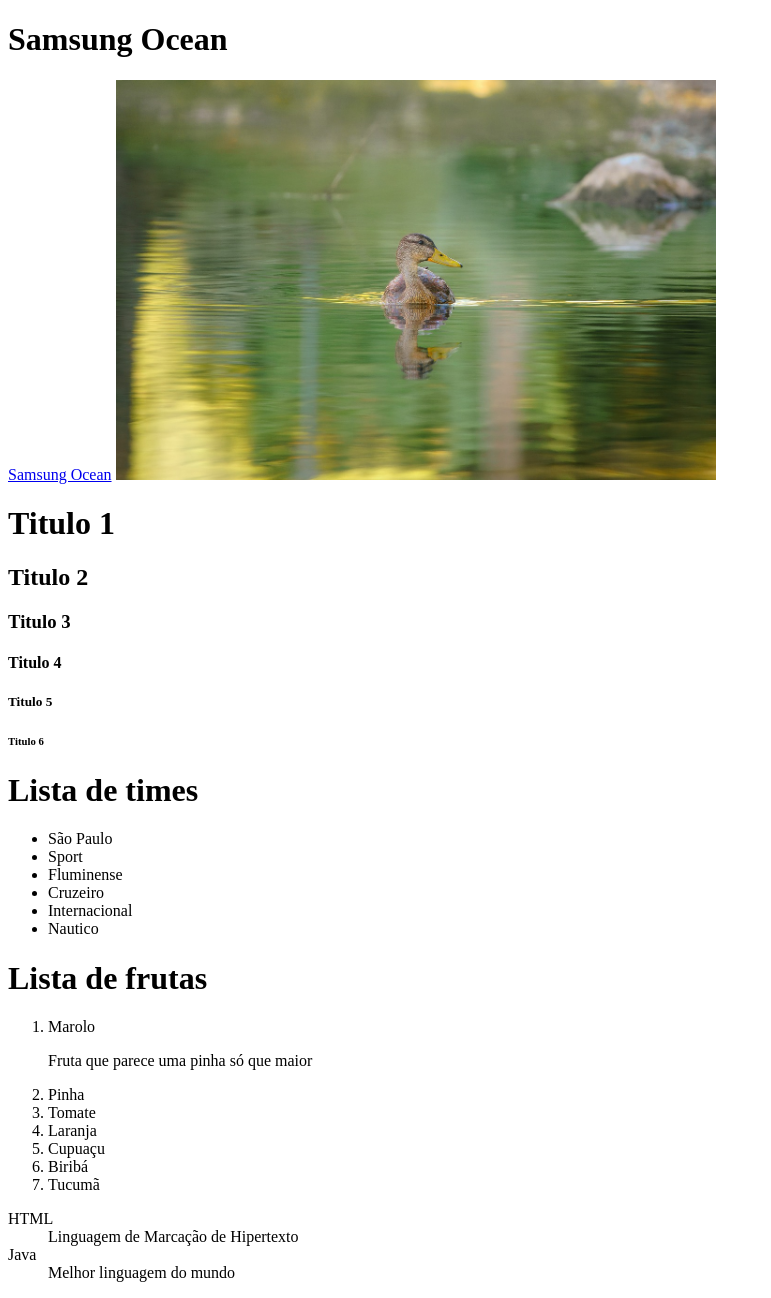
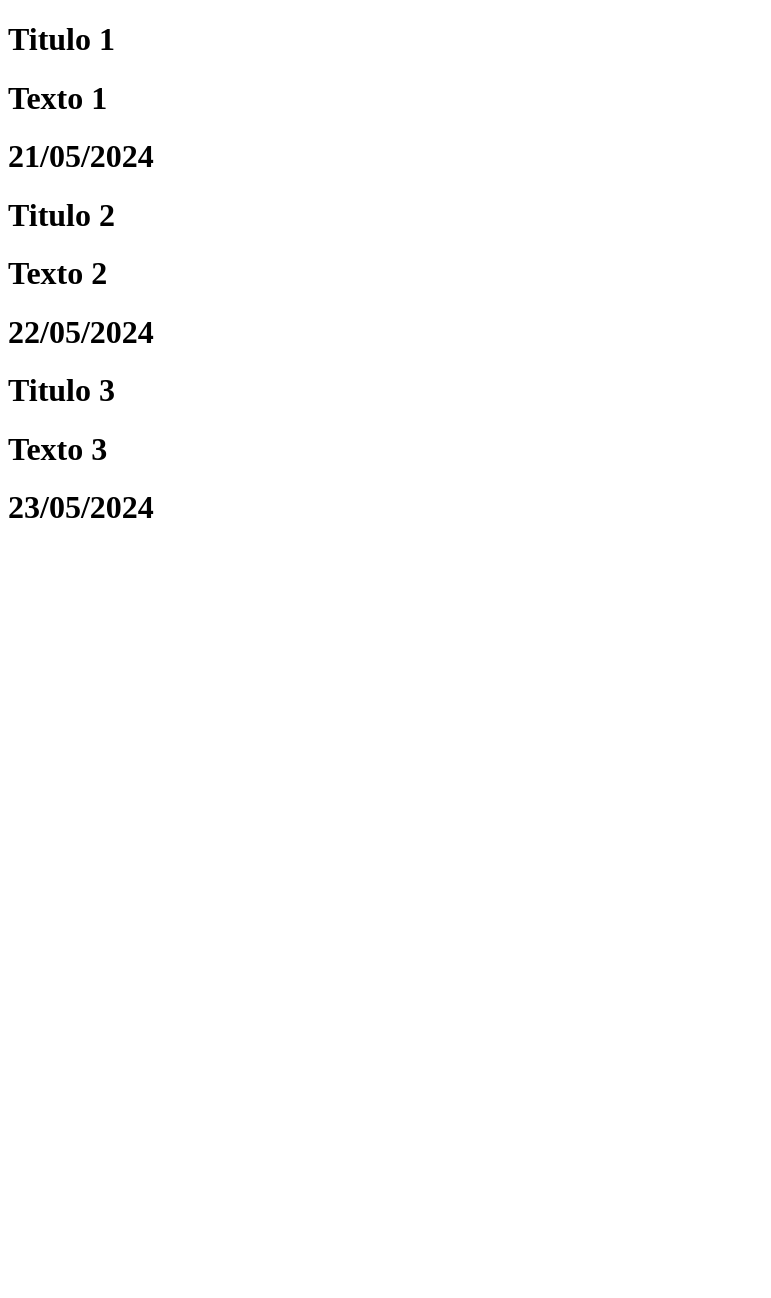
Before and after one commit to Danilo-Miguel/PythonWebMaio, a Flask app: page / in a window 1280 px wide. Shown: the whole page, without its empty margins (0-771 px from the left). After the commit the page ends 518 px from the top, so only its background shows below. Run offline with Flask 3, Linux system fonts and the light colour scheme.

Commit message:
Estruturas de seleção, repeticção e criação de variáveis

```diff
--- a/templates/ola.html
+++ b/templates/ola.html
@@ -3,51 +3,14 @@
 <head>
     <meta charset="UTF-8">
     <meta name="viewport" content="width=device-width, initial-scale=1.0">
-    <title>Aula 15-04</title>
+    <title>Aula 22-05</title>
 </head>
 <body>
-<h1> Samsung Ocean</h1>
-<a href="https://oceanbrasil.com/"> Samsung Ocean</a>
-<img src="static/duck.jpg"   height="400" width="600"  alt="Um pequeno pato cinza na lagoa">
-
-   <h1>Titulo 1 </h1>
-   <h2>Titulo 2 </h2>
-   <h3>Titulo 3 </h3>
-   <h4>Titulo 4 </h4>
-   <h5>Titulo 5 </h5>
-   <h6>Titulo 6 </h6>
-
-
-<h1>Lista de times </h1>
-<ul>
-    <li>São Paulo</li>
-    <li>Sport</li>
-    <li>Fluminense</li>
-    <li>Cruzeiro</li>
-    <li>Internacional</li>
-    <li>Nautico</li>
-</ul>
-
-
-<h1>Lista de frutas</h1>
-<ol>
-    <li>Marolo</li>
-    <p>Fruta que parece uma pinha só que maior</p>
-    <li>Pinha</li>
-    <li>Tomate</li>
-    <li>Laranja</li>
-    <li>Cupuaçu</li>
-    <li>Biribá</li>
-    <li>Tucumã</li>
-
-</ol>
-
-<dl>
-<dt>HTML</dt>
-<dd>Linguagem de Marcação de Hipertexto</dd>
-<dt>Java</dt>
-<dd>Melhor linguagem do mundo</dd>
-</dl>
+    {% for item in post%}
+    <h1>{{item.titulo}}</h1>
+    <h1>{{item.texto}}</h1>
+    <h1>{{item.data_criacao}}</h1>
+    {%endfor%}
 
 </body>
 </html>
```
